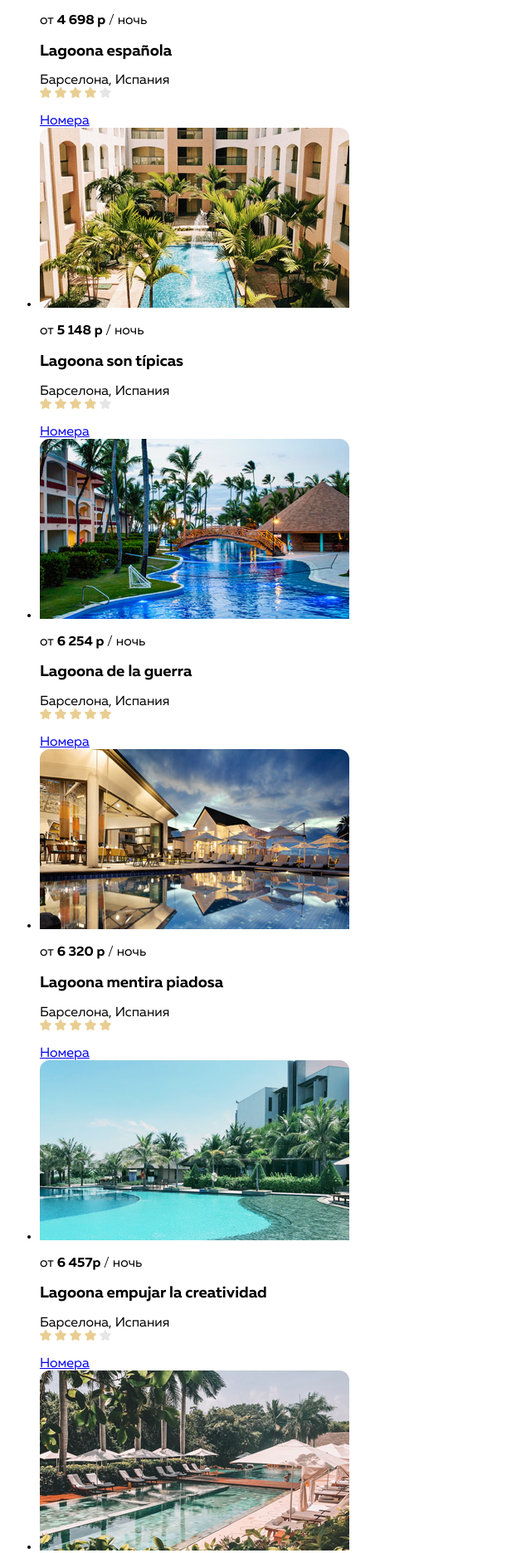
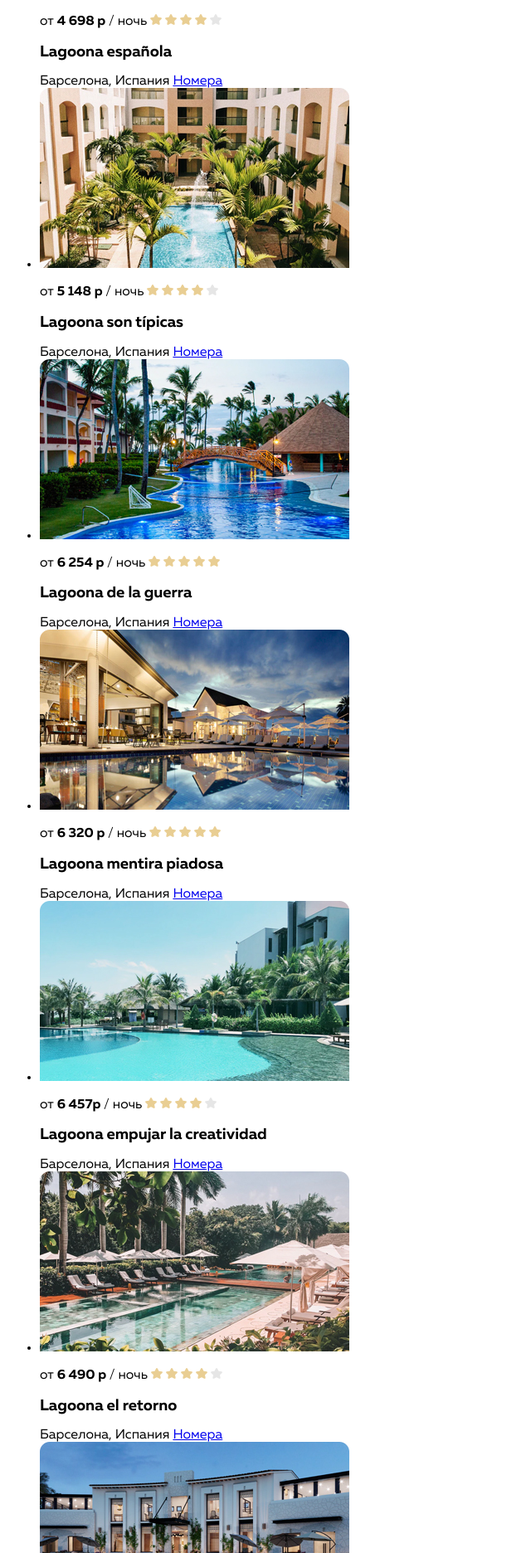
Before and after one commit to nyravv/hotels, a plain HTML site: page index.html in a window 1280 px wide. Shown: the part 1427-3299 px from the top of the page at 83% size, without its empty margins (0-640 px from the left). Drawn offline with Linux system fonts and the light colour scheme.

Commit message:
Refactor index.html Accommodation: del <div class=accommodation-desc>; change <div class=accommodation-rating> to <span class="accommodation-stars">; move h3,span class="accommodation-desc-location">

```diff
--- a/index.html
+++ b/index.html
@@ -142,22 +142,20 @@
         <ul class="accommodation-list">
           <li class="accommodation-item">
             <img class="accommodation-img1" src="/img/Accommodation/23.jpg" alt="Отель на фоне розового заката">
-            <p class="accommodation-content-rating"> <!-- Если оборачиваем контент и звёздочки в тег p, то эти 2 дива внутри оставлять как и есть или удалять их? -->
-              <div class="accommodation-desc">
+            <p class="accommodation-content-rating">
                 <span class="accommodation-desc-from">от</span>
                 <strong class="accommodation-desc-price">4 698 р </strong>
                 <span class="accommodation-desc-night">/ ночь</span>
-                <h3 class="accommodation-desc-name-hotel">Lagoona española</h3>
-                <span class="accommodation-desc-location">Барселона, Испания</span>
-              </div>
-              <div class="accommodation-rating">
+              <span class="accommodation-stars">
                 <img src="/img/Accommodation/star_yellow.png" alt="Рейтинг отеля 4 из 5">
                 <img src="/img/Accommodation/star_yellow.png" alt="">
                 <img src="/img/Accommodation/star_yellow.png" alt="">
                 <img src="/img/Accommodation/star_yellow.png" alt="">
                 <img src="/img/Accommodation/star_white.png" alt="">
-              </div>
+              </span>
             </p>
+            <h3 class="accommodation-desc-name-hotel">Lagoona española</h3>
+            <span class="accommodation-desc-location">Барселона, Испания</span>
             <a href="#" class="accommodation-link">
               Номера
             </a>
@@ -166,21 +164,19 @@
           <li class="accommodation-item">
             <img class="accommodation-img2" src="/img/Accommodation/24.jpg" alt="Отель желтые стены">
             <p class="accommodation-content-rating">
-              <div class="accommodation-desc">
                 <span class="accommodation-desc-from">от</span>
                 <strong class="accommodation-desc-price">5 148 р </strong>
                 <span class="accommodation-desc-night">/ ночь</span>
-                <h3 class="accommodation-desc-name-hotel">Lagoona son típicas</h3>
-                <span class="accommodation-desc-location">Барселона, Испания</span>
-              </div>
-              <div class="accommodation-rating">
+              <span class="accommodation-stars">
                 <img src="/img/Accommodation/star_yellow.png" alt="Рейтинг отеля 4 из 5">
                 <img src="/img/Accommodation/star_yellow.png" alt="">
                 <img src="/img/Accommodation/star_yellow.png" alt="">
                 <img src="/img/Accommodation/star_yellow.png" alt="">
                 <img src="/img/Accommodation/star_white.png" alt="">
-              </div>
+              </span>
             </p>
+            <h3 class="accommodation-desc-name-hotel">Lagoona son típicas</h3>
+            <span class="accommodation-desc-location">Барселона, Испания</span>
             <a href="#" class="accommodation-link">
               Номера
             </a>
@@ -189,21 +185,19 @@
           <li class="accommodation-item">
             <img class="accommodation-img3" src="/img/Accommodation/26.jpg" alt="Мостик над бассейном">
             <p class="accommodation-content-rating">
-              <div class="accommodation-desc">
                 <span class="accommodation-desc-from">от</span>
                 <strong class="accommodation-desc-price">6 254 р </strong>
                 <span class="accommodation-desc-night">/ ночь</span>
-                <h3 class="accommodation-desc-name-hotel">Lagoona de la guerra</h3>
-                <span class="accommodation-desc-location">Барселона, Испания</span>
-              </div>
-              <div class="accommodation-rating">
+              <span class="accommodation-stars">
                 <img src="/img/Accommodation/star_yellow.png" alt="Рейтинг отеля 5 из 5">
                 <img src="/img/Accommodation/star_yellow.png" alt="">
                 <img src="/img/Accommodation/star_yellow.png" alt="">
                 <img src="/img/Accommodation/star_yellow.png" alt="">
                 <img src="/img/Accommodation/star_yellow.png" alt="">
-              </div>
+              </span>
             </p>
+            <h3 class="accommodation-desc-name-hotel">Lagoona de la guerra</h3>
+            <span class="accommodation-desc-location">Барселона, Испания</span>
             <a href="#" class="accommodation-link">
               Номера
             </a>
@@ -212,21 +206,19 @@
           <li class="accommodation-item">
             <img class="accommodation-img4" src="/img/Accommodation/29.jpg" alt="Отель с подсветкой вечером">
             <p class="accommodation-content-rating">
-              <div class="accommodation-desc">
                 <span class="accommodation-desc-from">от</span>
                 <strong class="accommodation-desc-price">6 320 р </strong>
                 <span class="accommodation-desc-night">/ ночь</span>
-                <h3 class="accommodation-desc-name-hotel">Lagoona mentira piadosa</h3>
-                <span class="accommodation-desc-location">Барселона, Испания</span>
-              </div>
-              <div class="accommodation-rating">
+              <span class="accommodation-stars">
                 <img src="/img/Accommodation/star_yellow.png" alt="Рейтинг отеля 5 из 5">
                 <img src="/img/Accommodation/star_yellow.png" alt="">
                 <img src="/img/Accommodation/star_yellow.png" alt="">
                 <img src="/img/Accommodation/star_yellow.png" alt="">
                 <img src="/img/Accommodation/star_yellow.png" alt="">
-              </div>
+              </span>
             </p>
+            <h3 class="accommodation-desc-name-hotel">Lagoona mentira piadosa</h3>
+            <span class="accommodation-desc-location">Барселона, Испания</span>
             <a href="#" class="accommodation-link">
               Номера
             </a>
@@ -235,21 +227,19 @@
           <li class="accommodation-item">
             <img class="accommodation-img5" src="/img/Accommodation/30.jpg" alt="Голубое небо отель с бассейном">
             <p class="accommodation-content-rating">
-              <div class="accommodation-desc">
                 <span class="accommodation-desc-from">от</span>
                 <strong class="accommodation-desc-price">6 457р </strong>
                 <span class="accommodation-desc-night">/ ночь</span>
-                <h3 class="accommodation-desc-name-hotel">Lagoona empujar la creatividad</h3>
-                <span class="accommodation-desc-location">Барселона, Испания</span>
-              </div>
-              <div class="accommodation-rating">
+              <span class="accommodation-stars">
                 <img src="/img/Accommodation/star_yellow.png" alt="Рейтинг отеля 4 из 5">
                 <img src="/img/Accommodation/star_yellow.png" alt="">
                 <img src="/img/Accommodation/star_yellow.png" alt="">
                 <img src="/img/Accommodation/star_yellow.png" alt="">
                 <img src="/img/Accommodation/star_white.png" alt="">
-              </div>
+              </span>
             </p>
+            <h3 class="accommodation-desc-name-hotel">Lagoona empujar la creatividad</h3>
+            <span class="accommodation-desc-location">Барселона, Испания</span>
             <a href="#" class="accommodation-link">
               Номера
             </a>
@@ -258,21 +248,19 @@
           <li class="accommodation-item">
             <img class="accommodation-img6" src="/img/Accommodation/31.jpg" alt="Бессейн с зонтами">
             <p class="accommodation-content-rating">
-              <div class="accommodation-desc">
                 <span class="accommodation-desc-from">от</span>
                 <strong class="accommodation-desc-price">6 490 р </strong>
                 <span class="accommodation-desc-night">/ ночь</span>
-                <h3 class="accommodation-desc-name-hotel">Lagoona el retorno</h3>
-                <span class="accommodation-desc-location">Барселона, Испания</span>
-              </div>
-              <div class="accommodation-rating">
+              <span class="accommodation-stars">
                 <img src="/img/Accommodation/star_yellow.png" alt="Рейтинг отеля 4 из 5">
                 <img src="/img/Accommodation/star_yellow.png" alt="">
                 <img src="/img/Accommodation/star_yellow.png" alt="">
                 <img src="/img/Accommodation/star_yellow.png" alt="">
                 <img src="/img/Accommodation/star_white.png" alt="">
-              </div>
+              </span>
             </p>
+            <h3 class="accommodation-desc-name-hotel">Lagoona el retorno</h3>
+            <span class="accommodation-desc-location">Барселона, Испания</span>
             <a href="#" class="accommodation-link">
               Номера
             </a>
@@ -281,21 +269,19 @@
           <li class="accommodation-item">
             <img class="accommodation-img7" src="/img/Accommodation/27.jpg" alt="Отель с бассейном вечером">
             <p class="accommodation-content-rating">
-              <div class="accommodation-desc">
                 <span class="accommodation-desc-from">от</span>
                 <strong class="accommodation-desc-price">6 505 р </strong>
                 <span class="accommodation-desc-night">/ ночь</span>
-                <h3 class="accommodation-desc-name-hotel">Lagoona enfermo terminó</h3>
-                <span class="accommodation-desc-location">Барселона, Испания</span>
-              </div>
-              <div class="accommodation-rating">
+              <span class="accommodation-stars">
                 <img src="/img/Accommodation/star_yellow.png" alt="Рейтинг отеля 5 из 5">
                 <img src="/img/Accommodation/star_yellow.png" alt="">
                 <img src="/img/Accommodation/star_yellow.png" alt="">
                 <img src="/img/Accommodation/star_yellow.png" alt="">
                 <img src="/img/Accommodation/star_yellow.png" alt="">
-              </div>
+              </span>
             </p>
+            <h3 class="accommodation-desc-name-hotel">Lagoona enfermo terminó</h3>
+            <span class="accommodation-desc-location">Барселона, Испания</span>
             <a href="#" class="accommodation-link">
               Номера
             </a>
@@ -304,21 +290,19 @@
           <li class="accommodation-item">
             <img class="accommodation-img8" src="/img/Accommodation/32.jpg" alt="Белый отель и куст">
             <p class="accommodation-content-rating">
-              <div class="accommodation-desc">
                 <span class="accommodation-desc-from">от</span>
                 <strong class="accommodation-desc-price">6 824 р </strong>
                 <span class="accommodation-desc-night">/ ночь</span>
-                <h3 class="accommodation-desc-name-hotel">Lagoona suerte siguió siempre</h3>
-                <span class="accommodation-desc-location">Барселона, Испания</span>
-              </div>
-              <div class="accommodation-rating">
+              <span class="accommodation-stars">
                 <img src="/img/Accommodation/star_yellow.png" alt="Рейтинг отеля 4 из 5">
                 <img src="/img/Accommodation/star_yellow.png" alt="">
                 <img src="/img/Accommodation/star_yellow.png" alt="">
                 <img src="/img/Accommodation/star_yellow.png" alt="">
                 <img src="/img/Accommodation/star_white.png" alt="">
-              </div>
+              </span>
             </p>
+            <h3 class="accommodation-desc-name-hotel">Lagoona suerte siguió siempre</h3>
+            <span class="accommodation-desc-location">Барселона, Испания</span>
             <a href="#" class="accommodation-link">
               Номера
             </a>
```
